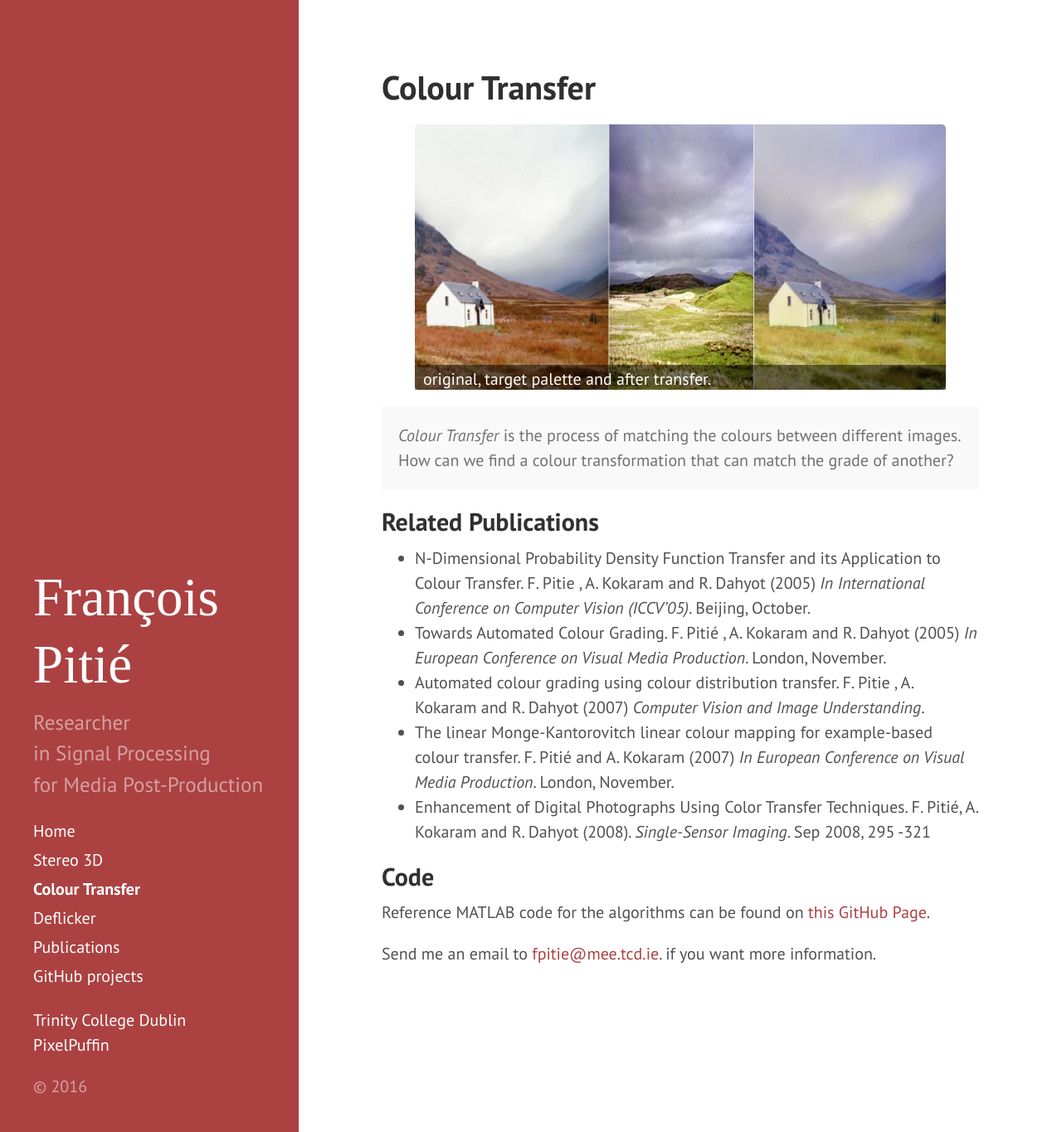
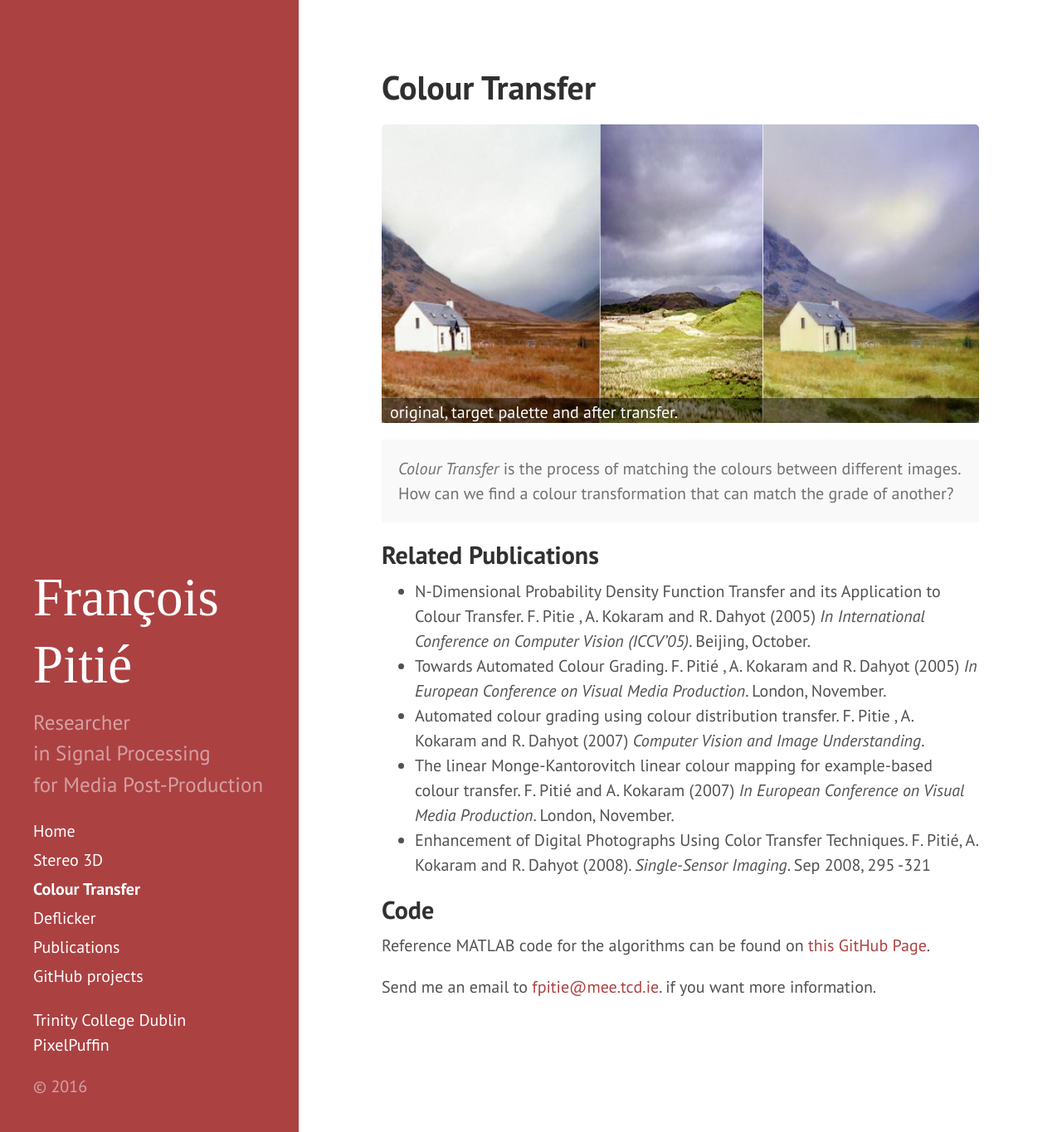
Before and after one commit to frcs/frcs.github.io, a Jekyll site: the page built from colour.md, in a window 1280 px wide and 1365 px high. Shown: the whole window at 83% size. Built offline with Jekyll 4.4.1, drawn with Linux system fonts in a browser that asks for light colours; Markdown is read by kramdown in place of the engine named in the settings.

Commit message:
fixed margin for images and movies

```diff
--- a/public/css/hyde.css
+++ b/public/css/hyde.css
@@ -251,7 +251,17 @@ a.sidebar-nav-item:focus {
 }
 
 
+.image {
+	margin-left: 0;
+	margin-right: 0;
+	padding: 0;
+	}
 
+.movie {
+	margin-left: 0;
+	margin-right: 0;
+	padding: 0;
+	}
 
 .image .overlay {
     position: relative;
```
